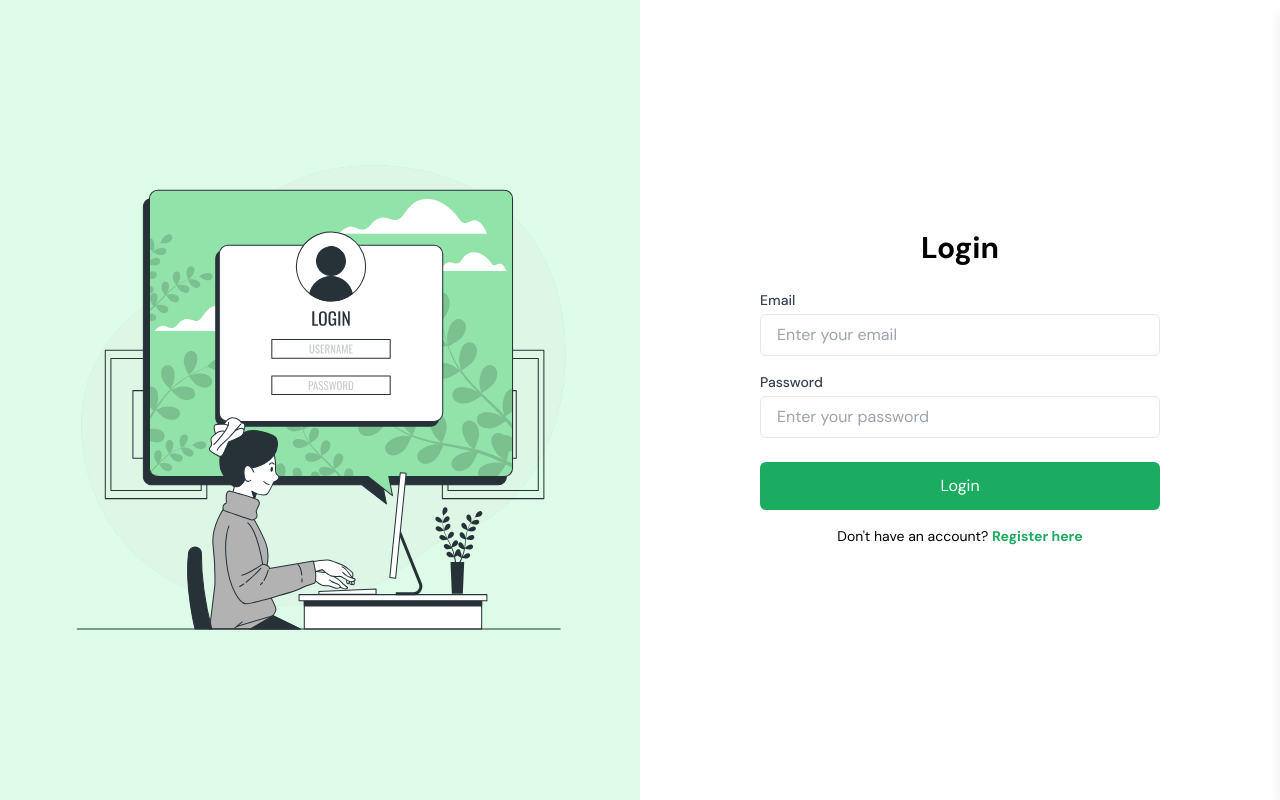
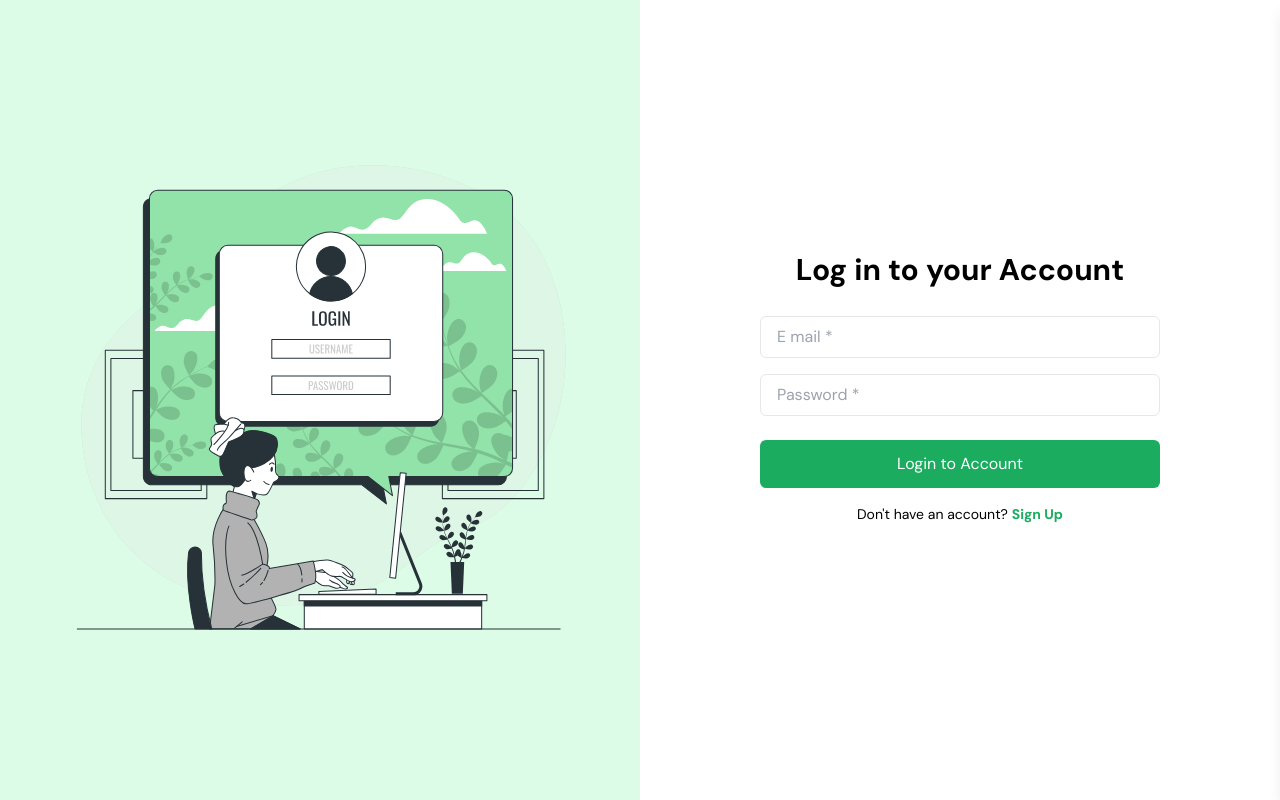
Before and after one commit to dizzpy/Greenie-Web, a React (Vite) app: page /login in a window 1280 px wide. Built offline with nearby package versions, Linux system fonts and the light colour scheme.

Commit message:
Final output Both Pages

```diff
--- a/src/[features]/auth/pages/Login.jsx
+++ b/src/[features]/auth/pages/Login.jsx
@@ -39,7 +39,9 @@ const Login = () => {
       {/* Right Side - Form Section */}
       <div className="w-full md:w-1/2 flex items-center justify-center p-4">
         <div className="w-full max-w-sm md:max-w-md mx-auto">
-          <h2 className="text-center text-3xl font-bold text-gray">Login</h2>
+          <h2 className="text-center text-3xl font-bold text-gray">
+            Log in to your Account
+          </h2>
           {err && <p className="text-red-500 text-center mt-4">{err}</p>}
 
           <form onSubmit={handleSubmit} className="bg-white p-6 rounded-lg">
@@ -47,14 +49,12 @@ const Login = () => {
               <label
                 htmlFor="email"
                 className="block text-sm font-medium text-gray-700"
-              >
-                Email
-              </label>
+              ></label>
               <input
                 type="email"
                 id="email"
                 className="mt-1 block w-full px-4 py-2 border rounded-md focus:ring-primary-green focus:border-primary-green"
-                placeholder="Enter your email"
+                placeholder="E mail *"
                 value={email}
                 onChange={(e) => setEmail(e.target.value)}
                 required
@@ -64,26 +64,24 @@ const Login = () => {
               <label
                 htmlFor="password"
                 className="block text-sm font-medium text-gray-700"
-              >
-                Password
-              </label>
+              ></label>
               <input
                 type="password"
                 id="password"
                 className="mt-1 block w-full px-4 py-2 border rounded-md focus:ring-primary-green focus:border-primary-green"
-                placeholder="Enter your password"
+                placeholder="Password *"
                 value={password}
                 onChange={(e) => setPassword(e.target.value)}
                 required
               />
             </div>
             <Button className="w-full" disabled={loading}>
-              {loading ? 'Logging in...' : 'Login'}
+              {loading ? 'Logging in...' : 'Login to Account'}
             </Button>
             <p className="text-center text-sm mt-4">
               Don&apos;t have an account?{' '}
               <a href="/register" className="text-primary-green font-semibold">
-                Register here
+                Sign Up
               </a>
             </p>
           </form>
```
